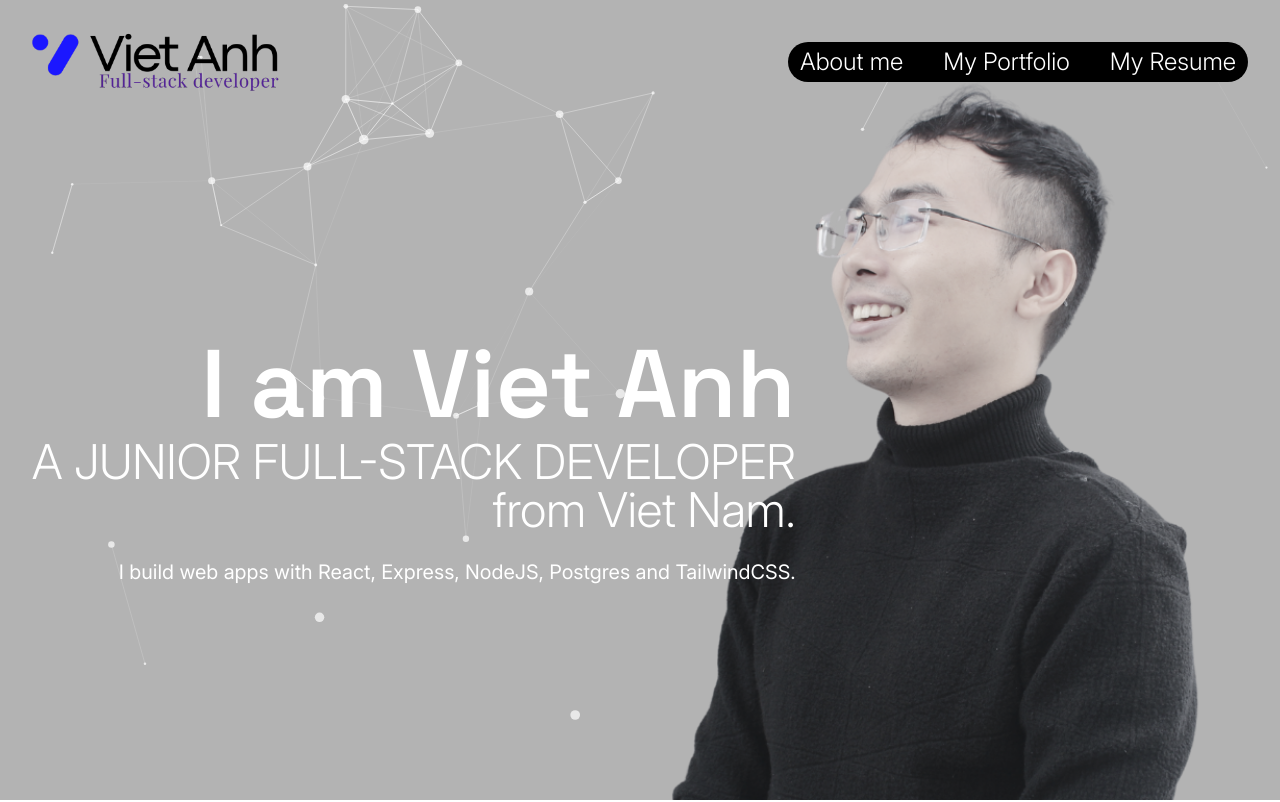
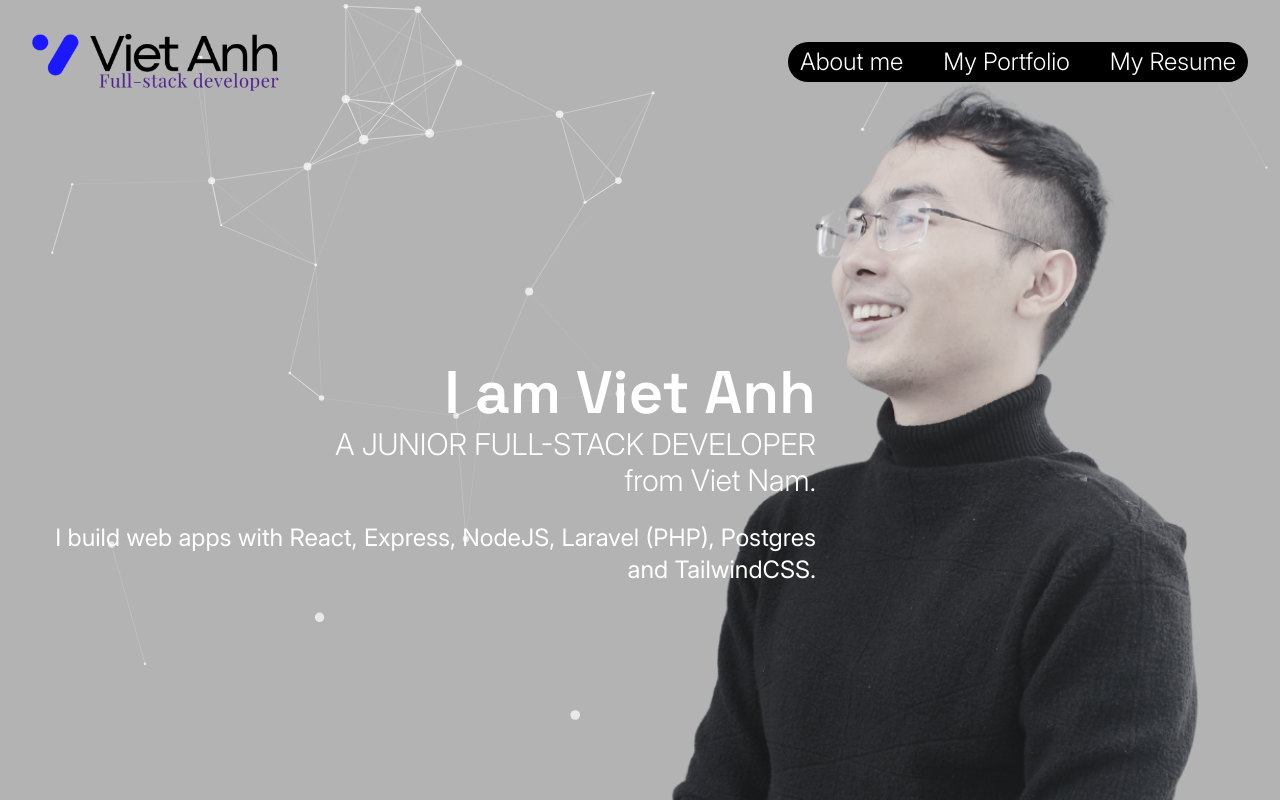
Before and after one commit to VietAnhPhan/my-portfolio, a React (Vite) app: page / in a window 1280 px wide. Shown: the top 802 px of the page. Built offline with nearby package versions, Linux system fonts and the light colour scheme; some icons are missing.

Commit message:
Reduce size for screen bellow 2xl and change sub heading

```diff
--- a/src/components/Home/Home.jsx
+++ b/src/components/Home/Home.jsx
@@ -21,16 +21,16 @@ function Home() {
                 className={`flex flex-col text-left lg:text-right ${animation.appearUp}`}
               >
                 {/* Introduction text*/}
-                <h1 className="text-3xl lg:text-8xl font-bold text-white">
+                <h1 className="text-6xl 2xl:text-8xl font-bold text-white">
                   {homeData.intro.title1}
                 </h1>
-                <p className="lg:text-5xl text-white font-light uppercase">
+                <p className="text-3xl 2xl:text-5xl text-white font-light uppercase">
                   {homeData.intro.title2}
                 </p>
-                <p className="lg:text-5xl text-white font-light">
+                <p className="text-3xl 2xl:text-5xl text-white font-light">
                   {homeData.intro.title3}
                 </p>
-                <p className="lg:text-xl lg:mt-6 text-white">
+                <p className="text-2xl 2xl:text-xl lg:mt-6 text-white">
                   {homeData.intro.body}
                 </p>
 
--- a/src/data/homeData.js
+++ b/src/data/homeData.js
@@ -3,7 +3,7 @@ const homeData = {
     title1: "I am Viet Anh",
     title2: "a junior Full-stack developer",
     title3: "from Viet Nam.",
-    body: "I build web apps with React, Express, NodeJS, Postgres and TailwindCSS.",
+    body: "I build web apps with React, Express, NodeJS, Laravel (PHP), Postgres and TailwindCSS.",
   },
   projects: [
     {
```
